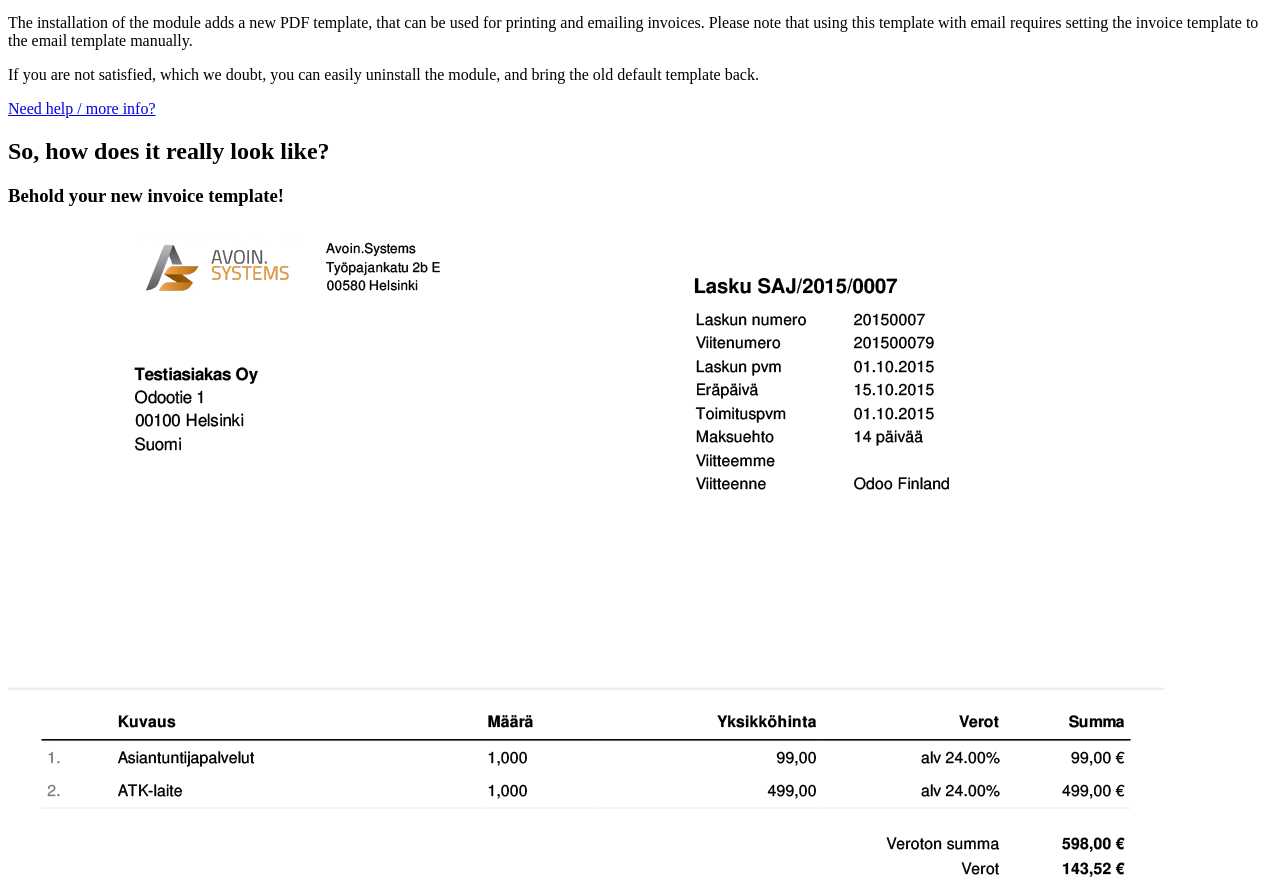
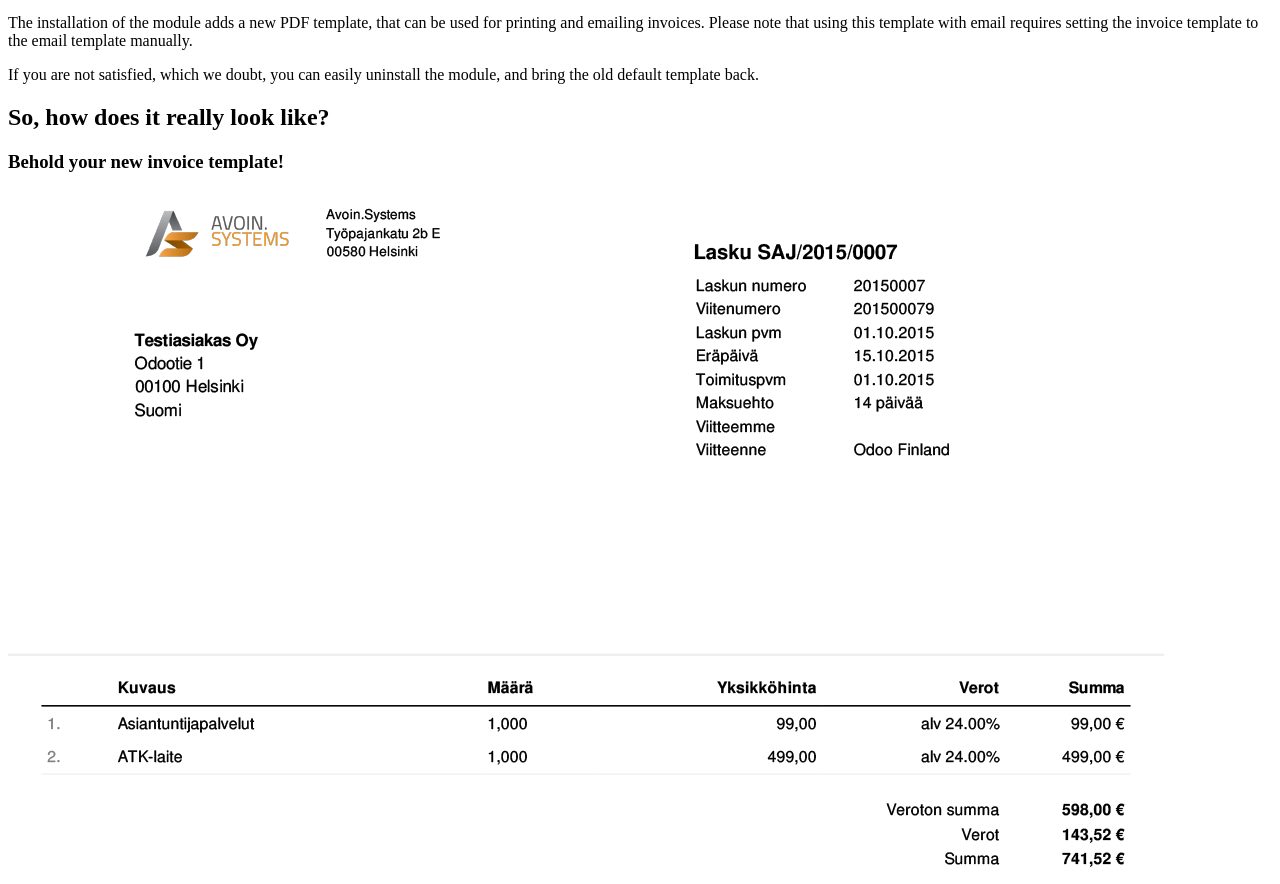
Before and after one commit to avoinsystems/avoinsystems-addons, a plain HTML site: page l10n_fi_invoice/static/description/index.html in a window 1280 px wide. Shown: the part 2591-3475 px from the top of the page. Drawn offline with Linux system fonts and the light colour scheme.

Commit message:
Removed the "need help" button
Since June 29th 2020 it's no longer allowed to include external links in the module descriptions

```diff
--- a/l10n_fi_invoice/static/description/index.html
+++ b/l10n_fi_invoice/static/description/index.html
@@ -73,13 +73,6 @@
         </div>
     </div>
 </section>
-<section class="oe_container oe_centeralign oe_padded oe_mb32">
-    <div class="oe_cover">
-
-        <a href="https://avoin.systems/?utm_source=odoo&utm_medium=apps&utm_term=finnish%20invoice"
-           target="_blank" class="oe_button oe_big">Need help / more info?</a>
-    </div>
-</section>
 
 <section class="oe_container oe_dark">
     <div class="oe_row">
```
